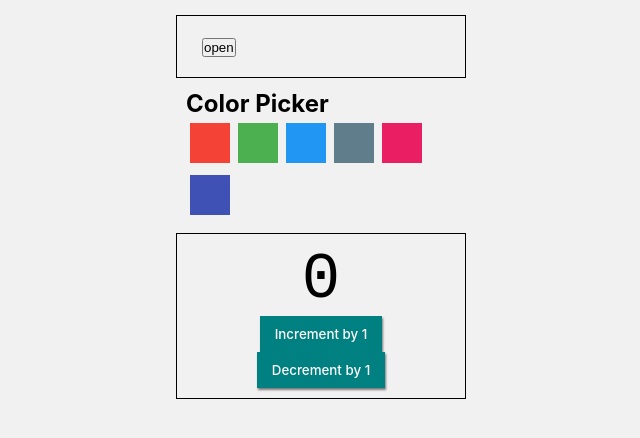
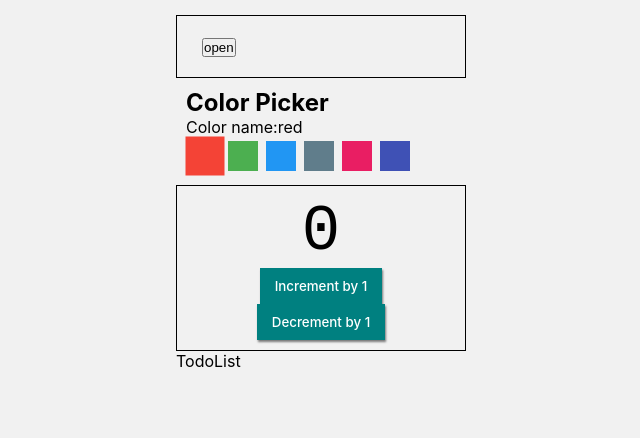
Before and after one commit to yevhenpodoliaka/react-test, a React (Create React App) app: page / in a window 1280 px wide. Shown: the top 438 px of the page, without its empty margins (319-959 px from the left). Built offline with nearby package versions, Linux system fonts and the light colour scheme.

Commit message:
add dropdown

```diff
--- a/src/App.js
+++ b/src/App.js
@@ -1,6 +1,7 @@
-import ColorPicker from './components/ColorPicker/ColorPicker';
-import Counter from './components/Counter/Counter';
-import Dropdown from './components/Dropdown/Dropdown';
+import ColorPicker from './components/ColorPicker';
+import Counter from './components/Counter';
+import Dropdown from './components/Dropdown';
+import TodoList from './components/TodoList';
 
 // import './App.css';
 
@@ -19,6 +20,7 @@ export default function App() {
       <Dropdown />
       <ColorPicker options={colorPickerOptions} />
       <Counter initialValue={0} step={1} />
+      <TodoList />
     </>
   );
 }
--- a/src/components/ColorPicker/ColorPicker.js
+++ b/src/components/ColorPicker/ColorPicker.js
@@ -1,19 +1,48 @@
+import React, { Component } from 'react';
 import s from './ColorPicker.module.css';
-function ColorPicker({ options }) {
+
+class ColorPicker extends Component {
+  state = {
+    activeBtnInx: 0,
+  };
+  setActiveIndex = index => {
+    this.setState({ activeBtnInx: index });
+  };
+  makeBtnClasses = index => {
+    const btnClasses = [s.btn];
+
+    if (index === this.state.activeBtnInx) {
+      btnClasses.push(s.btn__active);
+    }
+    return btnClasses.join(' ');
+  };
+  render() {
+    const activeBtnLabel = this.props.options[this.state.activeBtnInx];
+
     return (
       <div className={s.container}>
-      <h2 className={s.title}>Color Picker</h2>
+        <h2>Color Picker</h2>
+        <p>Color name:{activeBtnLabel.label}</p>
         <div>
-        {options.map(option => (
-          <span
-            key={option.color}
-            className={s.option}
-            style={{ backgroundColor: option.color }}
-          ></span>
+          {this.props.options.map(({ label, color }, index) => (
+            <button
+              key={label}
+              className={this.makeBtnClasses(index)}
+              style={{ backgroundColor: color }}
+              onClick={() => {
+                this.setActiveIndex(index);
+              }}
+            ></button>
           ))}
         </div>
       </div>
     );
   }
+}
 
 export default ColorPicker;
+
+// border:
+//                 index === this.state.activeBtnInx
+//                   ? '5px solid black '
+//                   : 'none',
--- a/src/components/ColorPicker/ColorPicker.module.css
+++ b/src/components/ColorPicker/ColorPicker.module.css
@@ -1,14 +1,19 @@
 .container {
     padding: 10px;
+
 }
 
-.title {
-    line-height: 1.3;
+
+.btn {
+    /* display: inline-block; */
+    width: 30px;
+    height: 30px;
+    margin: 4px;
+    border: none;
+    cursor: pointer;
+    transition: transform 250ms linear;
 }
 
-.option {
-    display: inline-block;
-    width: 40px;
-    height: 40px;
-    margin: 4px;
+.btn__active{
+    transform: scale(1.3);
 }
--- /dev/null
+++ b/src/components/ColorPicker/index.js
@@ -0,0 +1 @@
+export { default } from './ColorPicker';
--- /dev/null
+++ b/src/components/Counter/index.js
@@ -0,0 +1 @@
+export { default } from './Counter';
--- /dev/null
+++ b/src/components/Dropdown/index.js
@@ -0,0 +1 @@
+export { default } from './Dropdown.jsx';
--- /dev/null
+++ b/src/components/TodoList/TodoList.jsx
@@ -0,0 +1,5 @@
+import React from "react";
+
+const TodoList =({todos }) => <ul>TodoList</ul>
+
+export default TodoList
--- /dev/null
+++ b/src/components/TodoList/index.js
@@ -0,0 +1 @@
+export { default } from './TodoList.jsx';
```
Lines whose indentation alone changed are shown as unchanged.
